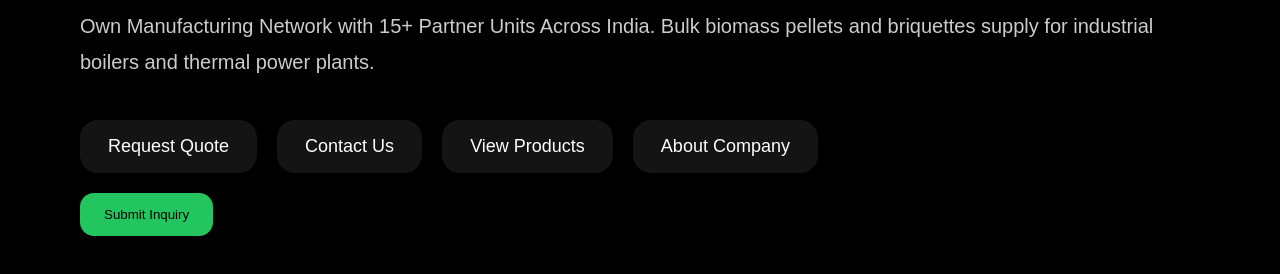
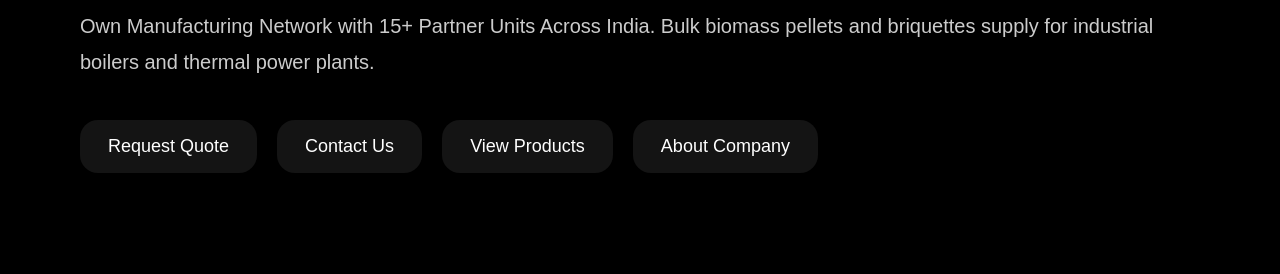
Before and after one commit to rohangupta986382-stack/PATHAK-BIOFUELS, a plain HTML site: page index.html in a window 1280 px wide. Shown: the part 464-738 px from the top of the page. Drawn offline with Linux system fonts and the light colour scheme.

Commit message:
Add files via upload

```diff
--- a/index.html
+++ b/index.html
@@ -120,10 +120,6 @@
   </form>
 
 </div>
-
-    <button type="submit" class="submit-btn">
-      Submit Inquiry
-    </button>
 
   </form>
 
```
